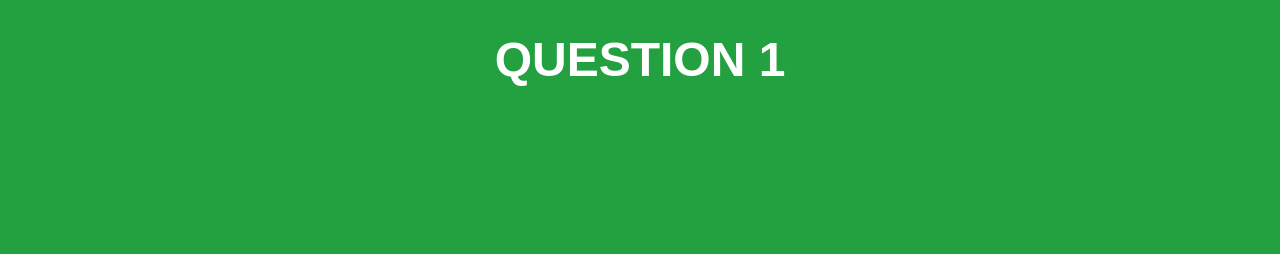
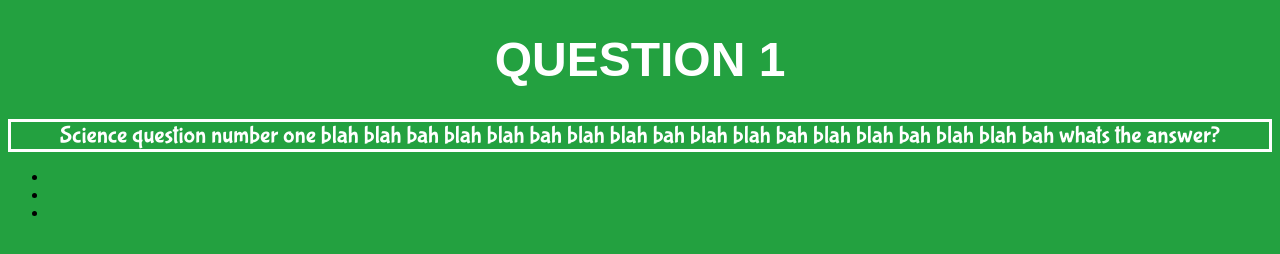
Before and after one commit to Aron-M/Quiz-Game, a plain HTML site: page quiz-page.html in a window 1280 px wide. Drawn offline with Linux system fonts and the light colour scheme; a web font is replaced by a local one.

Commit message:
adding answer/option buttons, assigning their position

```diff
--- a/assets/css/quiz-style.css
+++ b/assets/css/quiz-style.css
@@ -9,3 +9,20 @@ body {
     justify-content: center;
     font-size: 3rem;
 }
+
+#question-block {
+    font-family: 'Bubblegum sans', sans-serif;
+    display: flex;
+    justify-content: center;
+    color: #fff;
+    text-align: center;
+    font-size: 1.5rem;
+    border-width: 0.2rem;
+    border-color: #fff;
+    border-style: solid;
+
+}
+
+#button-list {
+    list-style: none;
+}
--- a/quiz-page.html
+++ b/quiz-page.html
@@ -13,5 +13,17 @@
 
     <h1 id="question-1" class="question">QUESTION 1</h1>
 
+<div id="question-block">Science question number one blah blah bah blah blah bah blah blah
+        bah blah blah bah blah blah bah blah blah bah whats the answer?
+</div>
+
+<div>
+    <ul id=" button-list">
+        <li class="button-options" id="button-1"></li>
+        <li class="button-options" id="button-2"></li>
+        <li class="button-options" id="button-3"></li>
+    </ul>
+</div>
+
 </body>
 </html>
```
